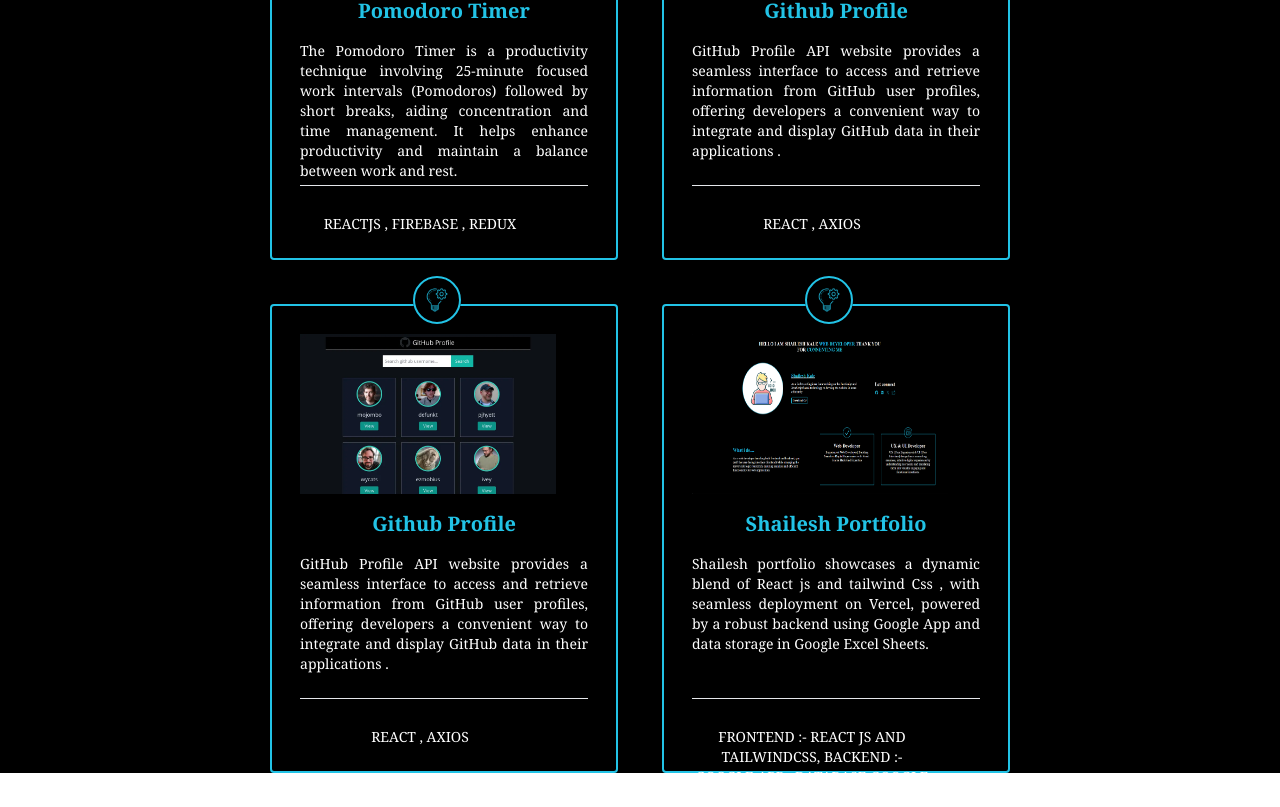
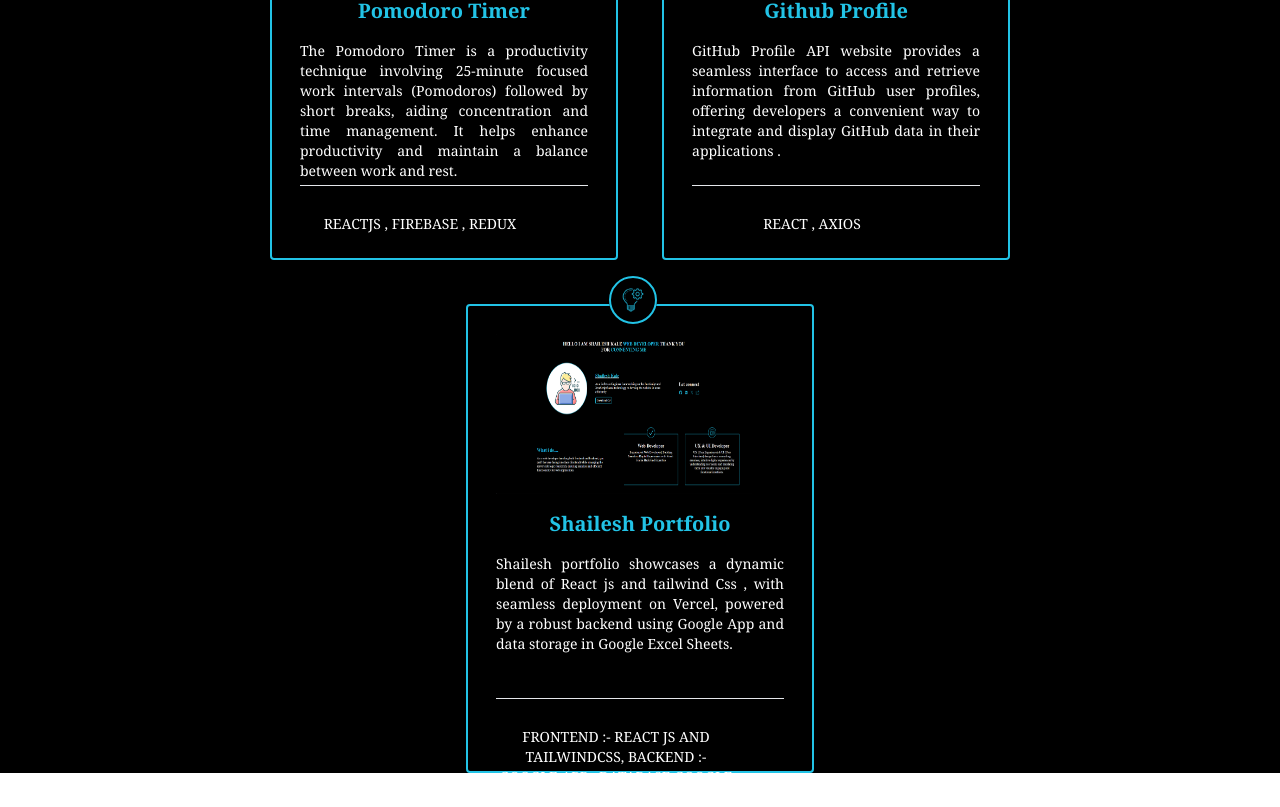
Before and after one commit to Shaileshkale17/shailesh-portfolio.info, a React (Vite) app in the folder frontend/: page / in a window 1280 px wide. Shown: the part 2249-3056 px from the top of the page. Built offline with nearby package versions, Linux system fonts and the light colour scheme.

Commit message:
removing code in github profile

```diff
--- a/frontend/src/components/Project/Project.jsx
+++ b/frontend/src/components/Project/Project.jsx
@@ -34,13 +34,7 @@
           TECHNICAL=" React , axios "
           projectLink="https://githubprofilesite.netlify.app/"
         />
-        <CardImage
-          title="Github Profile"
-          text="GitHub Profile API website provides a seamless interface to access and retrieve information from GitHub user profiles, offering developers a convenient way to integrate and display GitHub data in their applications ."
-          imgproject={githubApi}
-          TECHNICAL=" React , axios "
-          projectLink="https://githubprofilesite.netlify.app/"
-        />
+
         <CardImage
           title="Shailesh Portfolio"
           text=" Shailesh portfolio showcases a dynamic blend of React js and tailwind Css , with seamless deployment on Vercel, powered by a robust backend using Google App and data storage in Google Excel Sheets."
```
